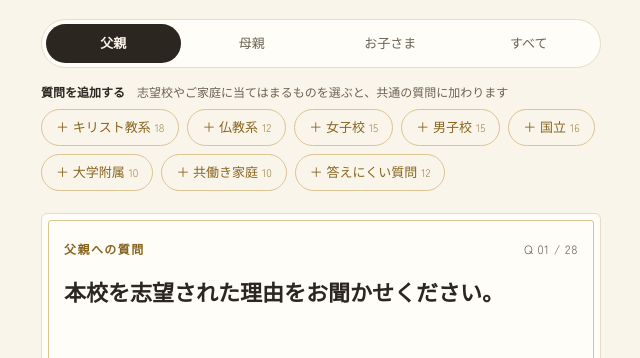
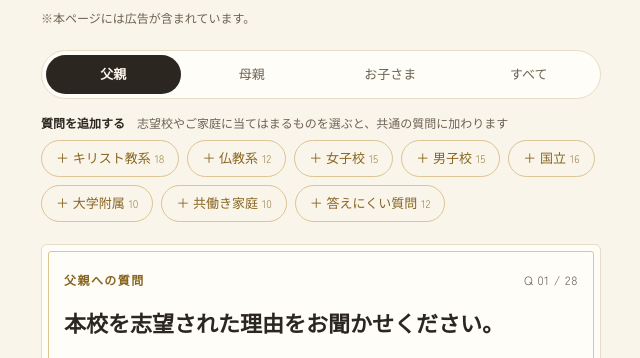
Before and after one commit to ojukenguide/ojukenguide, a plain HTML site: page mensetsu.html in a window 1280 px wide. Shown: the part 148-506 px from the top of the page, without its empty margins (319-959 px from the left). Drawn offline with Linux system fonts and the light colour scheme.

Commit message:
Add files via upload

```diff
--- a/mensetsu.html
+++ b/mensetsu.html
@@ -16,6 +16,8 @@
 <meta name="twitter:card" content="summary_large_image">
 <meta name="theme-color" content="#faf5ea" media="(prefers-color-scheme: light)">
 <meta name="theme-color" content="#1c1914" media="(prefers-color-scheme: dark)">
+<meta name="google-adsense-account" content="ca-pub-5571187174743756">
+<script async src="https://pagead2.googlesyndication.com/pagead/js/adsbygoogle.js?client=ca-pub-5571187174743756" crossorigin="anonymous"></script>
 <link rel="preconnect" href="https://fonts.googleapis.com">
 <link rel="preconnect" href="https://fonts.gstatic.com" crossorigin>
 <link rel="stylesheet" href="https://fonts.googleapis.com/css2?family=Shippori+Mincho:wght@600;700&family=Zen+Kaku+Gothic+New:wght@400;500;700&display=swap">
@@ -356,7 +358,7 @@ footer p { margin: 0; }
     <p class="eyebrow"><a href="https://ojukenguide.com/">お受験ガイド通信</a></p>
     <h1>面接練習カード</h1>
     <p class="lead">小学校受験の面接でよく聞かれる質問200問を、本番と同じように声に出して答え、時間を計りましょう。保護者は1問25〜60秒、お子さまは5〜25秒が目安です。</p>
-    <p class="pr-note" id="prNote" hidden>※本ページにはプロモーション（広告）が含まれています。</p>
+    <p class="pr-note" id="prNote">※本ページには広告が含まれています。</p>
   </header>
 
   <nav class="seg" aria-label="答える人">
```
Also changed, not shown: index.html (+1 -0 lines), ads.txt (added).
